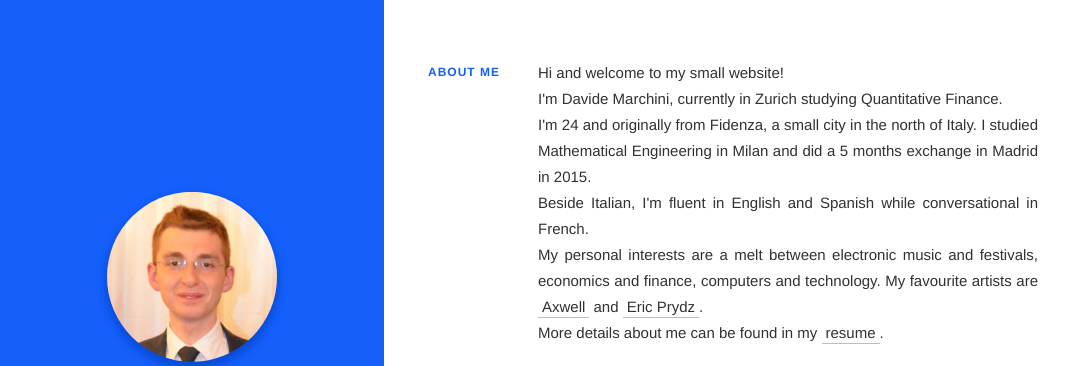
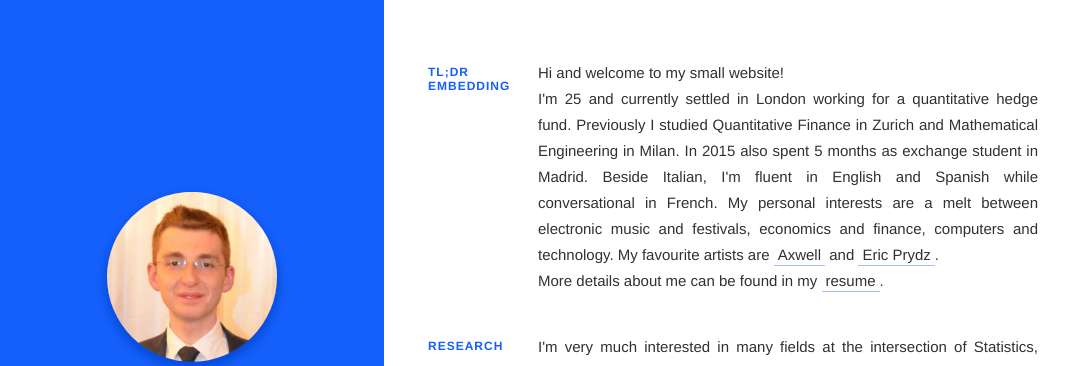
Before and after one commit to marchinidavide/marchinidavide.github.io, a plain HTML site: page index.html in a window 1280 px wide. Shown: the top 366 px of the page, without its empty margins (0-1071 px from the left). Drawn offline with Linux system fonts and the light colour scheme; a script that the page names is missing; a web font is replaced by a local one.

Commit message:
Update index.html

```diff
--- a/index.html
+++ b/index.html
@@ -47,17 +47,12 @@
 		<div class="container-main">
 			<a name="top-desktop"></a>
 			<div class="main__container-about">
-				<div class="main__tag">About Me</div>
+				<div class="main__tag">TL;DR Embedding</div>
 					<p class="main__copy">
 						Hi and welcome to my small website!
 						<br>
-						I'm Davide Marchini, currently in Zurich studying Quantitative Finance.
-						<br>
-						I'm 24 and originally from Fidenza, a small city in the north of Italy. I studied Mathematical Engineering in Milan and did a 5 months exchange in Madrid in 2015.
-						<br>
-						Beside Italian, I'm fluent in English and Spanish while conversational in French.
-						<br>
-						My personal interests are a melt between electronic music and festivals, economics and finance, computers and technology. My favourite artists are <a href="https://soundcloud.com/axwell">Axwell</a> and <a href="https://soundcloud.com/eric-prydz">Eric Prydz</a>.
+						I'm 25 and currently settled in London working for a quantitative hedge fund.
+						Previously I studied Quantitative Finance in Zurich and Mathematical Engineering in Milan. In 2015 also spent 5 months as exchange student in Madrid. Beside Italian, I'm fluent in English and Spanish while conversational in French. My personal interests are a melt between electronic music and festivals, economics and finance, computers and technology. My favourite artists are <a href="https://soundcloud.com/axwell">Axwell</a> and <a href="https://soundcloud.com/eric-prydz">Eric Prydz</a>.
 						<br>
 						More details about me can be found in my <a href="./assets/CV_Davide_Marchini.pdf">resume</a>.
 					</p>
```
Also changed, not shown: 1 other file.
